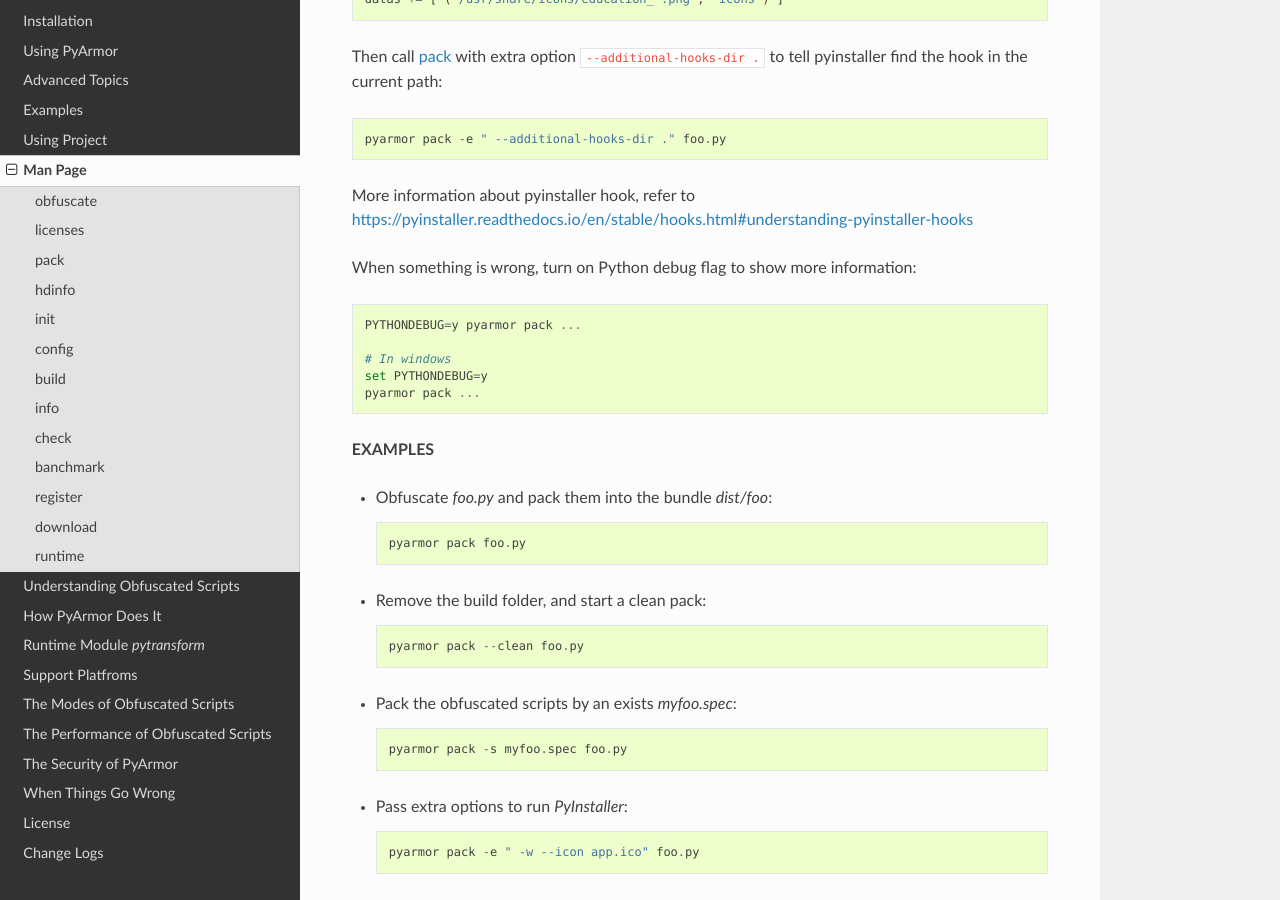
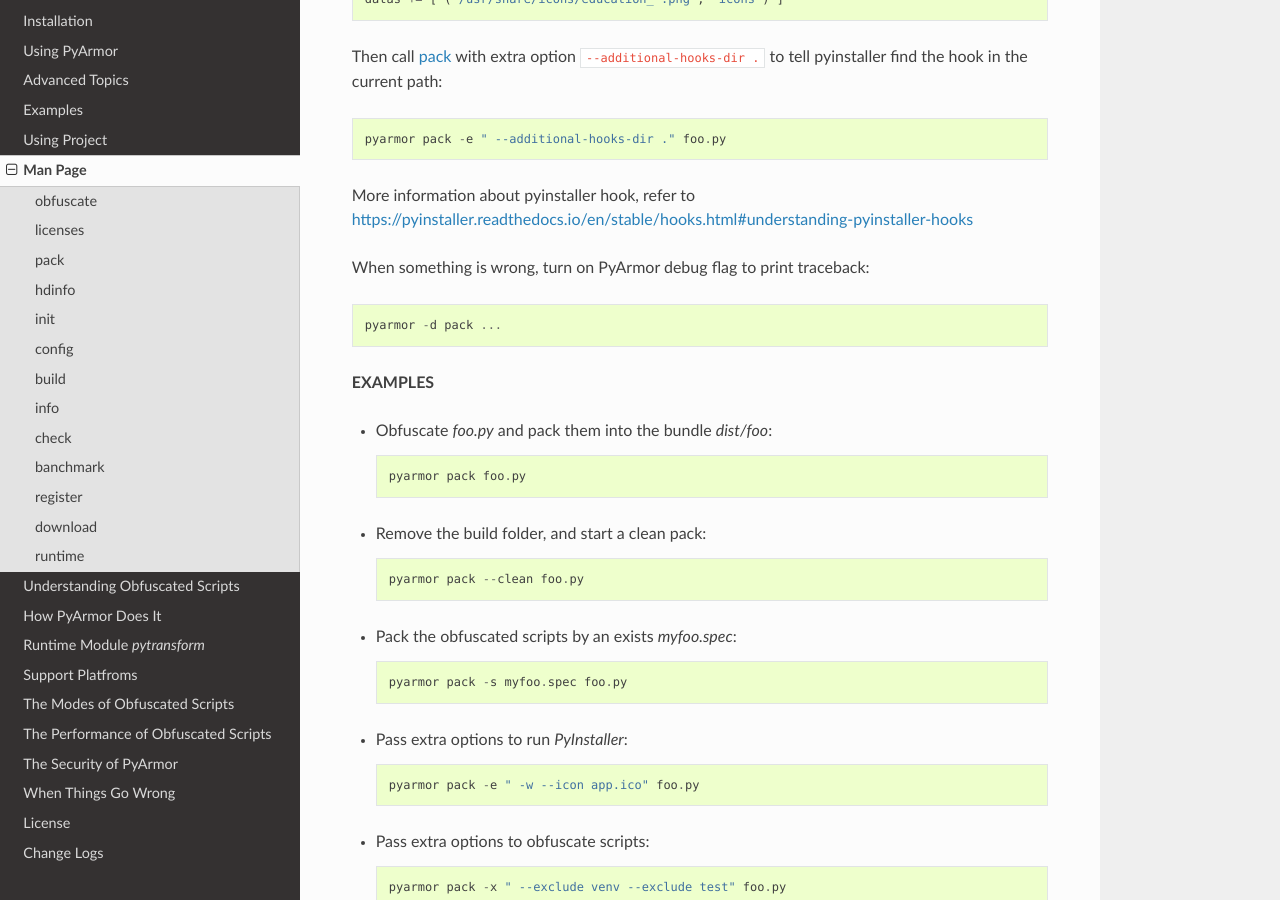
Before and after one commit to dashingsoft/pyarmor, a Sphinx documentation site: the page built from docs/man.rst, in a window 1280 px wide and 900 px high, scrolled down 11149 px. Built offline with Sphinx 7.4.7 and the Read the Docs theme 2.0.0, drawn with Linux system fonts in a browser that asks for light colours.

Commit message:
Refine debug documention

```diff
--- a/docs/man.rst
+++ b/docs/man.rst
@@ -431,13 +431,9 @@
 More information about pyinstaller hook, refer to
 https://pyinstaller.readthedocs.io/en/stable/hooks.html#understanding-pyinstaller-hooks
 
-When something is wrong, turn on Python debug flag to show more information::
+When something is wrong, turn on PyArmor debug flag to print traceback::
 
-    PYTHONDEBUG=y pyarmor pack ...
-
-    # In windows
-    set PYTHONDEBUG=y
-    pyarmor pack ...
+    pyarmor -d pack ...
 
 **EXAMPLES**
 
--- a/docs/questions.rst
+++ b/docs/questions.rst
@@ -25,11 +25,6 @@
 * Turn on Python debug option by ``-d`` to print more information. For example::
 
       python -d obf_foo.py
-      PYTHONDEBUG=y python obf_foo.py
-
-      # In Windows
-      set PYTHONDEBUG=y
-      python obf_foo.py
 
 After python debug option is on, there will be a log file `pytransform.log`
 generated in the current path, which includes more debug information.
```
